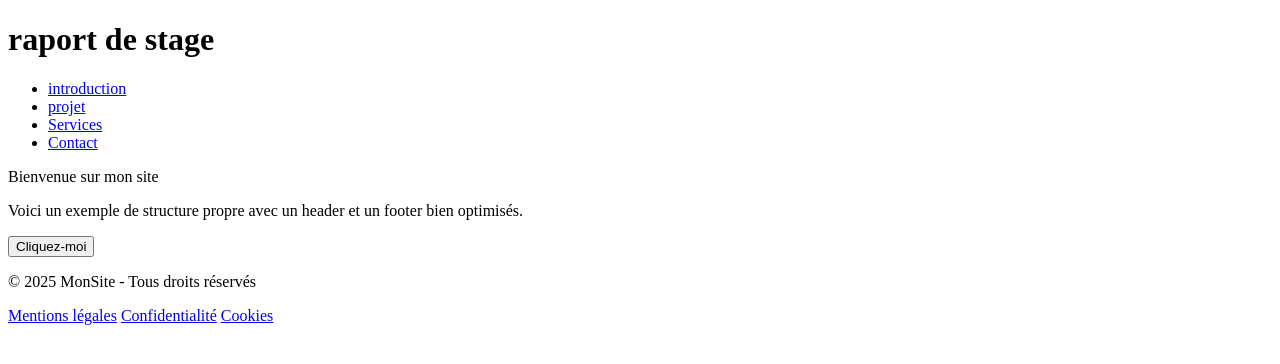
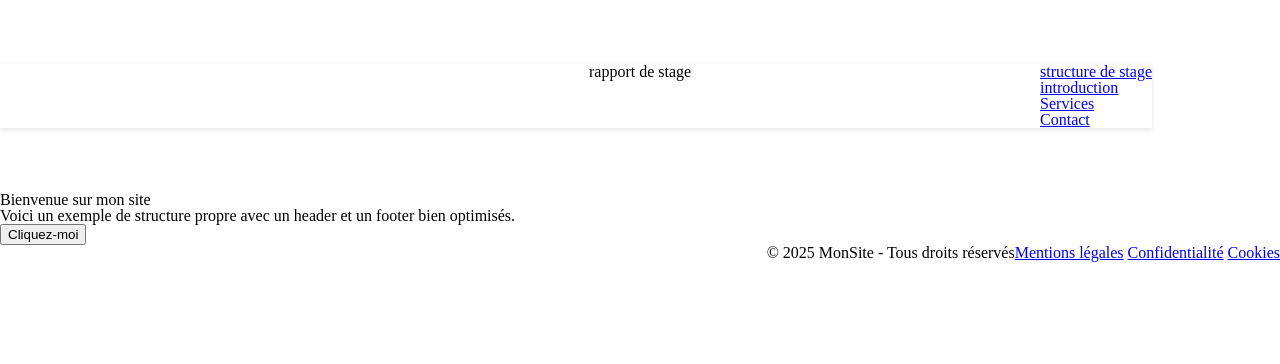
Before and after one commit to trackjnr/rapport-de-stage, a plain HTML site: page index..html in a window 1280 px wide. Drawn offline with Linux system fonts and the light colour scheme.

Commit message:
mis en place du site

```diff
--- /dev/null
+++ b/css/style.css
@@ -0,0 +1,36 @@
+
+
+
+.h2 {
+    font-weight:700;
+    color:rgb(173, 41, 41);
+}
+
+#btn {
+  background-color: rgb(134, 34, 228);
+}
+
+.main-header {
+display: flex;
+flex-direction: row;
+margin: 5% auto;
+margin-right: 25%;
+width: 90%;
+background-color: white; /* Ajuste selon ton design */
+box-shadow: 0 2px 5px rgba(0, 0, 0, 0.1); /* Ombre légère */
+gap:50%;
+}
+
+.container {
+  width: 100%;
+  display:flex;
+justify-content: flex-end;
+}
+
+.nav  {
+display: flex;
+flex-direction: row;
+justify-content: flex-end;
+width:40%;
+
+}
--- a/index.html
+++ b/index..html
@@ -5,37 +5,46 @@
     <meta charset="UTF-8">
     <meta name="viewport" content="width=device-width, initial-scale=1.0">
     <title>Site Web Propre</title>
-    <link rel="stylesheet" href="styles.css">
+    <link rel="stylesheet" href="/css/reset.css">
+    <link rel="stylesheet" href="/css/style.css">
 </head>
 <body>
 
     <!-- HEADER -->
     <header class="main-header" aria-label="En-tête principal">
         <div class="container">
-            <h1 class="titre">raport de stage</h1>
+            <strong class="sr-only"></strong>rapport de stage</strong></class=>  </h1>
             <nav class="nav">
                 <ul>
-                    <li><a href="./html/projet1.html">introduction</a></li>
-                    <li><a href="#">projet</a></li>
-                    <li><a href="#">Services</a></li>
-                    <li><a href="#">Contact</a></li>
+                    <li>
+                        <a href="./html/structure-de-stage.html" >structure de stage</a>
+                    </li>
+                    <li>
+                        <a href="/html/projet2.html"> introduction </a>
+                    </li>
+                    <li>
+                        <a href="/html/service.html">Services</a>
+                    </li>
+                    <li>
+                        <a href="/html/contact.html">Contact</a>
+                    </li>
                 </ul>
             </nav>
         </div>
     </header>
 
     <!-- CONTENU PRINCIPAL -->
-    <main  <h2>Bienvenue sur mon site</h2>
+    <main>
+        <section>
+        <h2 class="h2-">Bienvenue sur mon site</h2>
                 <p>Voici un exemple de structure propre avec un header et un footer bien optimisés.</p>
-                <button id="messageBtn">Cliquez-moi</button>
+                <button id="messageBtn" class="btn">Cliquez-moi</button>
                 <p id="message"></p>
-            </main>
-
-            <script src="script.js"></script>
-        </body>
-        </html>
+        </section>
 
     </main>
+
+</body>
 
     <!-- FOOTER -->
     <footer class="main-footer" aria-label="Pied de page">
@@ -48,6 +57,5 @@
             </nav>
         </div>
     </footer>
-
-</body>
+    <script src="script.js"></script>
 </html>
```
Also changed, not shown: html/projet2.html (+49 -0 lines), html/structure-de-stage.html (renamed from html/projet1.html, +5 -5 lines), assets/image/1131w-Bgsm9XsQBCU.webp (added), assets/image/logo-cocoba.webp (added), css/structure-de-stage-style.css (added), html/contact.html (added), html/service.html (added).
